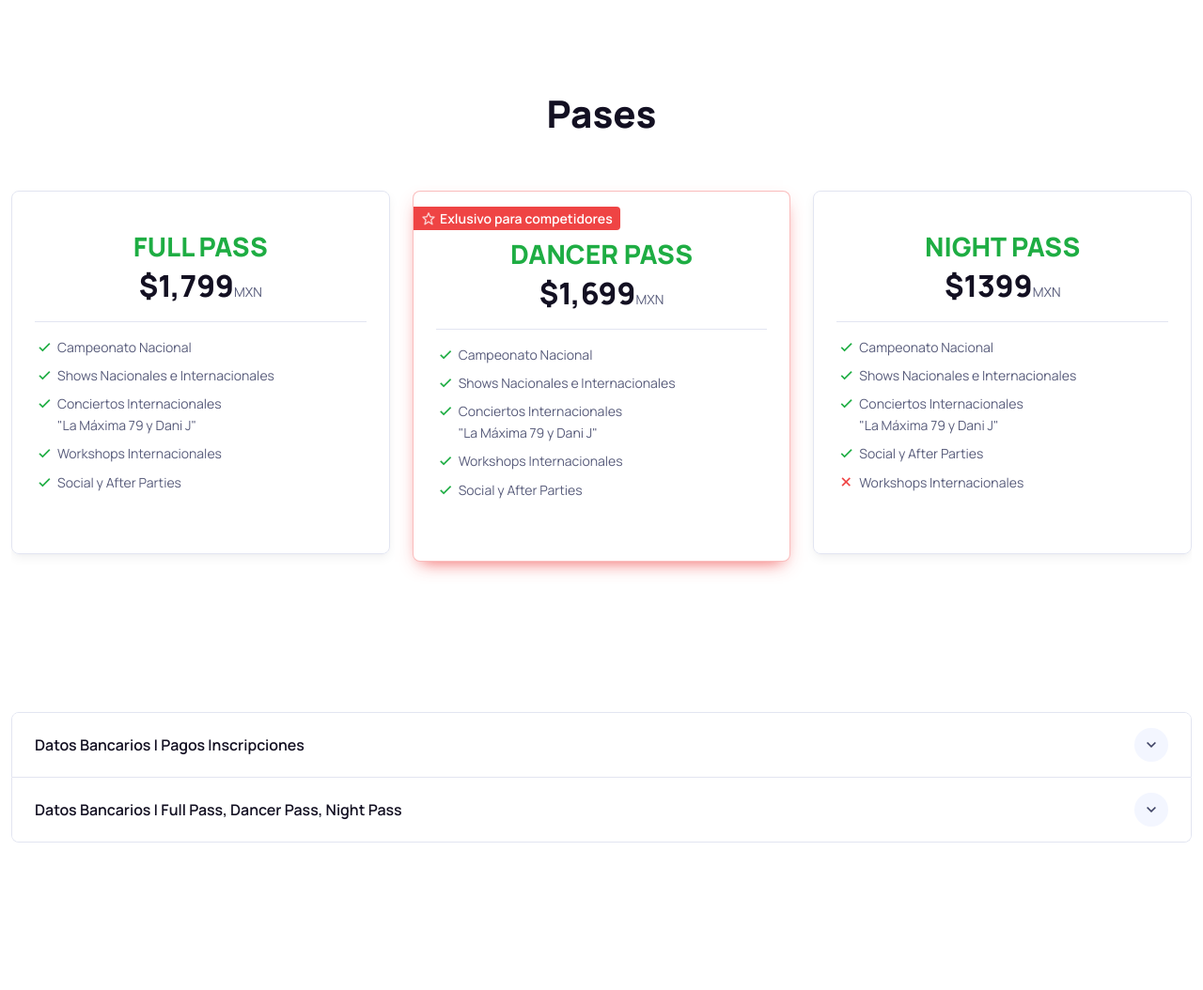
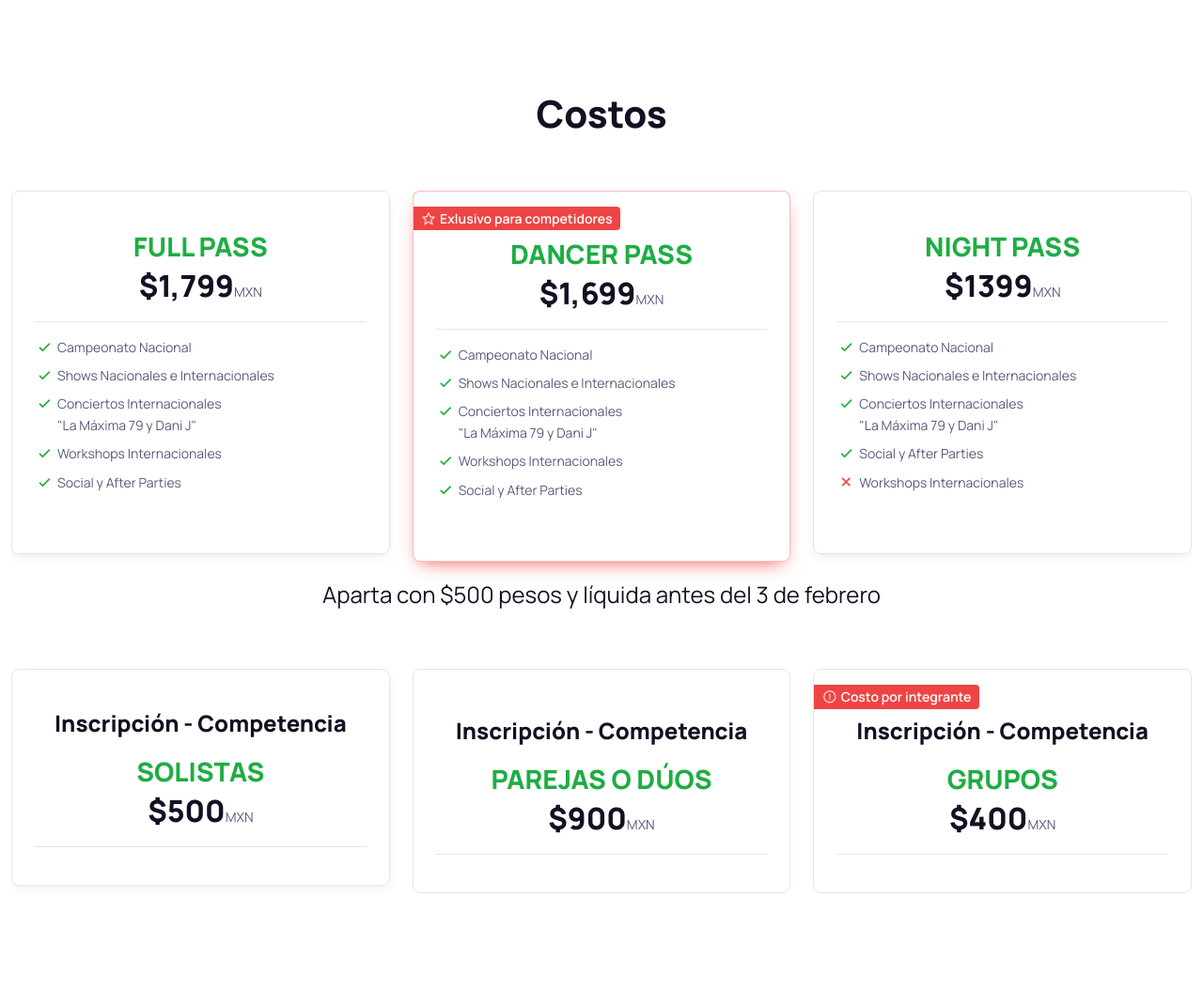
Before and after one commit to bryanmarrow/impmx, a PHP site: page / in a window 1280 px wide. Shown: the part 1893-2947 px from the top of the page at 94% size. Run offline with PHP 8.4, Linux system fonts and the light colour scheme.

Commit message:
Actualización de precios, imagenes e información de hotel

```diff
--- a/pages/index.inc.php
+++ b/pages/index.inc.php
@@ -222,14 +222,13 @@
 
 
       <section id="pases" class="container py-5 my-md-2 my-lg-4 my-xl-5">
-        <h2 class="h1 text-center pb-3 pb-md-4">Pases</h2>
+        <h2 class="h1 text-center pb-3 pb-md-4">Costos</h2>
         <div class="price-switch-wrapper mb-n2">
           <div class="table-responsive-xxl pt-md-3">
             <div class="row flex-nowrap pb-4">
               <div class="col">
                 <div class="card bg-transparent shadow-sm p-xxl-3" style="min-width: 18rem;">
                 <div class="card-body">
-
                     <div class="text-center border-bottom pb-3 mb-3 mt-3">
                       <h3 class="h3 text-uppercase text-primary mb-1">Full Pass</h3>
                       <span class="h2 mb-0" data-monthly-price>$1,799</span><small>MXN</small>
@@ -340,7 +339,59 @@
             </div>
           </div>
         </div>
+        <p class="lead text-center pb-3 pb-md-4 text-dark">Aparta con $500 pesos y líquida antes del 3 de febrero</p>
+        <div id="inscripciones" class="price-switch-wrapper mb-n2">
+          <div class="table-responsive-xxl pt-md-3">
+            <div class="row flex-nowrap pb-4">
+              <div class="col">
+                <div class="card bg-transparent shadow-sm p-xxl-3" style="min-width: 18rem;">
+                <div class="card-body">
+                    <div class="text-center border-bottom pb-3 mb-3 mt-3">
+                      <h4>Inscripción - Competencia</h4>
+                      <h3 class="h3 text-uppercase text-primary mb-1">Solistas</h3>
+                      <span class="h2 mb-0" data-monthly-price>$500</span><small>MXN</small>
+                    </div>
+                  </div>
+                </div>
+              </div>
+
+
+
+
+              <div class="col">
+                <div class="card bg-light position-relative p-xxl-3" style="min-width: 18rem;">
+                  <div class="card-body">
+
+                    <div class="text-center border-bottom pb-3 mb-3 mt-4">
+                      <h4>Inscripción - Competencia</h4>
+                      <h3 class="h3 text-uppercase text-primary mb-1">Parejas o Dúos</h3>
+                      <span class="h2 mb-0" data-monthly-price>$900</span><small>MXN</small>
+                    </div>
+                  </div>
+                </div>
+              </div>
+
+              <div class="col">
+                <div class="card bg-light position-relative p-xxl-3" style="min-width: 18rem;">
+                  <span class="badge bg-success d-flex align-items-center fs-sm position-absolute top-0 start-0 rounded-start-0 mt-3 mb-2">
+                    <i class="bx bx-error-circle fs-base opacity-75 me-1"></i>
+                    Costo por integrante
+                  </span>
+                  <div class="card-body">
+                    <div class="text-center border-bottom pb-3 mb-3 mt-4">
+                      <h4>Inscripción - Competencia</h4>
+                      <h3 class="h3 text-uppercase text-primary mb-1">Grupos</h3>
+                      <span class="h2 mb-0" data-monthly-price>$400</span><small>MXN</small>
+                    </div>
+                  </div>
+                </div>
+              </div>
+
+            </div>
+          </div>
+        </div>
       </section>
+
 
       <section class="container py-5">
         <div class="row">
@@ -348,16 +399,18 @@
               <!-- Accordion: Default style -->
               <div class="accordion" id="accordionDefault">
                 <div class="accordion-item">
-                  <h3 class="accordion-header" id="headingTwo">
-                    <button class="accordion-button collapsed" type="button" data-bs-toggle="collapse" data-bs-target="#collapseTwo" aria-expanded="false" aria-controls="collapseTwo">Datos Bancarios | Pagos Inscripciones</button>
-                  </h3>
-                  <div class="accordion-collapse collapse" id="collapseTwo" aria-labelledby="headingTwo" data-bs-parent="#accordionDefault">
+                  <h1 class="accordion-header" id="headingTwo">
+                    <button class="accordion-button collapsed" type="button" data-bs-toggle="collapse" data-bs-target="#collapseTwo" aria-expanded="false" aria-controls="collapseTwo">
+                      <span class="h4">Datos Bancarios</span>
+                    </button>
+                  </h1>
+                  <div class="accordion-collapse collapse show" id="collapseTwo" aria-labelledby="headingTwo" data-bs-parent="#accordionDefault">
                     <div class="accordion-body">
                       <dl class="row mx-auto">
                         <dt class="col-sm-3">No. de cuenta:</dt>
-                        <dd class="col-sm-9">8096727</dd>
+                        <dd class="col-sm-9">5125245</dd>
                         <dt class="col-sm-3">CLABE Interbancaria:</dt>
-                        <dd class="col-sm-9">0026 6870 1780 9672 70</dd>
+                        <dd class="col-sm-9">0026 5070 0951 2524 51</dd>
                         <dt class="col-sm-3">No. de tarjeta:</dt>
                         <dd class="col-sm-9">5204 1674 0606 9195</dd>
                         <dt class="col-sm-3 text-truncate">Banco</dt>
@@ -368,28 +421,31 @@
                     </div>
                   </div>
                 </div>
-                <div class="accordion-item">
-                  <h3 class="accordion-header" id="headingThree">
-                    <button class="accordion-button collapsed" type="button" data-bs-toggle="collapse" data-bs-target="#collapseThree" aria-expanded="false" aria-controls="collapseThree">Datos Bancarios | Full Pass, Dancer Pass, Night Pass</button>
-                  </h3>
-                  <div class="accordion-collapse collapse" id="collapseThree" aria-labelledby="headingThree" data-bs-parent="#accordionDefault">
-                    <div class="accordion-body">
-                      <dl class="row mx-auto">
-                        <dt class="col-sm-3">No. de cuenta:</dt>
-                        <dd class="col-sm-9">5125245</dd>
-                        <dt class="col-sm-3">CLABE Interbancaria:</dt>
-                        <dd class="col-sm-9">0026 5070 0951 2524 51</dd>
-                        <dt class="col-sm-3">No. de tarjeta:</dt>
-                        <dd class="col-sm-9">5204 1657 8455 5991</dd>
-                        <dt class="col-sm-3 text-truncate">Banco</dt>
-                        <dd class="col-sm-9">Banamex</dd>
-                          </dl>
-                        </dd>
-                      </dl>
-                    </div>
-                  </div>
-                </div>
               </div>
+          </div>
+        </div>
+      </section>
+
+
+      <section class="container py-5 py-md-6 py-lg-7">
+        <h2 class="h1 text-center pb-3 pb-md-4">Artistas Invitados</h2>
+        <div class="row align-items-center pt-1 pt-md-0">
+          <div class="col-md-6">
+            <img class="d-block mx-auto" width="600" src="assets\img\artistas\poster_dancers.jpeg" alt="Features">
+          </div>
+          <div class="col-md-6">
+            <img class="d-block mx-auto" width="600" src="assets\img\artistas\poster_dancers2.jpeg" alt="Features">
+          </div>
+        </div>
+      </section>
+
+
+
+      <section id="capacitacion" class="container py-5 py-md-6 py-lg-7">
+        <h2 class="h1 text-center pb-3 pb-md-4">Capacitación Internacional</h2>
+        <div class="row align-items-center pt-1 pt-md-0">
+          <div class="col-md-12">
+            <img class="d-block mx-auto" width="600" src="assets\img\artistas\certificacion_challenge.jpeg" alt="Features">
           </div>
         </div>
       </section>
@@ -422,5 +478,34 @@
       </section>
 
 
+      <section id="hotel" class="container py-5 py-md-6 py-lg-7">
+        <div class="row py-3">
+          <div class="col-lg-4 col-md-5 mb-5 mb-md-0">
+            <h2 class="mb-3">Hotel City Express</h2>
+            <h3 class="h6">Puebla - Centro</h3>
+            <ul class="list-unstyled mb-5">
+              <li class="mb-0">C. 10 Nte. 1406, El Alto, 72000 Puebla, Pue.</li>
+              <li class="mb-0">Puebla, México</li>
+            </ul>
+            <iframe src="https://www.google.com/maps/embed?pb=!1m18!1m12!1m3!1d3771.4032707174415!2d-98.19119868406847!3d19.045999057861838!2m3!1f0!2f0!3f0!3m2!1i1024!2i768!4f13.1!3m3!1m2!1s0x86886d53f5cc0e33%3A0x1119496b33d57a51!2sCity%20Express%20Puebla%20Centro!5e0!3m2!1ses!2smx!4v1674675980959!5m2!1ses!2smx" width="600" height="450" style="border:0;" allowfullscreen="" loading="lazy" referrerpolicy="no-referrer-when-downgrade"></iframe>
+          </div>
+          <div class="col-xl-6 col-md-7 offset-xl-2 offset-lg-1 px-sm-3">
+            <div class="row mx-n2 mx-sm-n3 cs-gallery">
+              <div class="col-12 px-2 px-md-3">
+
+                  <a class="cs-gallery-item rounded-lg mb-3 mb-md-0"
+                    href="assets\img\hotel\hotel_cityexpress.jpeg"
+                    data-sub-html="&lt;h6 class=&quot;font-size-sm text-light&quot;&gt;Conference restaurant&lt;/h6&gt;">
+                    <img src="assets\img\hotel\hotel_cityexpress.jpeg" alt="Gallery thumbnail">
+                  </a>
+                <div class="d-none d-md-block mb-grid-gutter"></div>
+
+              </div>
+
+            </div>
+          </div>
+        </div>
+      </section>
+
 
     </main>
--- a/templates/header.php
+++ b/templates/header.php
@@ -214,10 +214,16 @@
                   <a href="<?= $rootPath ?>#artistasinvitados" class="nav-link">Artistas Invitados</a>
                 </li> -->
                 <li class="nav-item">
-                  <a href="<?= $rootPath ?>#pases" class="nav-link">Pases</a>
+                  <a href="<?= $rootPath ?>#pases" class="nav-link">Costos</a>
+                </li>
+                <li class="nav-item">
+                  <a href="<?= $rootPath ?>#inscripciones" class="nav-link">Inscripciones</a>
                 </li>
                 <li class="nav-item">
                   <a href="<?= $rootPath ?>#sede" class="nav-link">Sede</a>
+                </li>
+                <li class="nav-item">
+                  <a href="<?= $rootPath ?>#hotel" class="nav-link">Hotel</a>
                 </li>
                 <li class="nav-item">
                   <a href="<?= $rootPath ?>#concierto" class="nav-link">Concierto</a>
```
Also changed, not shown: assets/img/artistas/certificacion_challenge.jpeg (added), assets/img/artistas/poster_dancers.jpeg (added), assets/img/artistas/poster_dancers2.jpeg (added), assets/img/hotel/hotel_cityexpress.jpeg (added).
